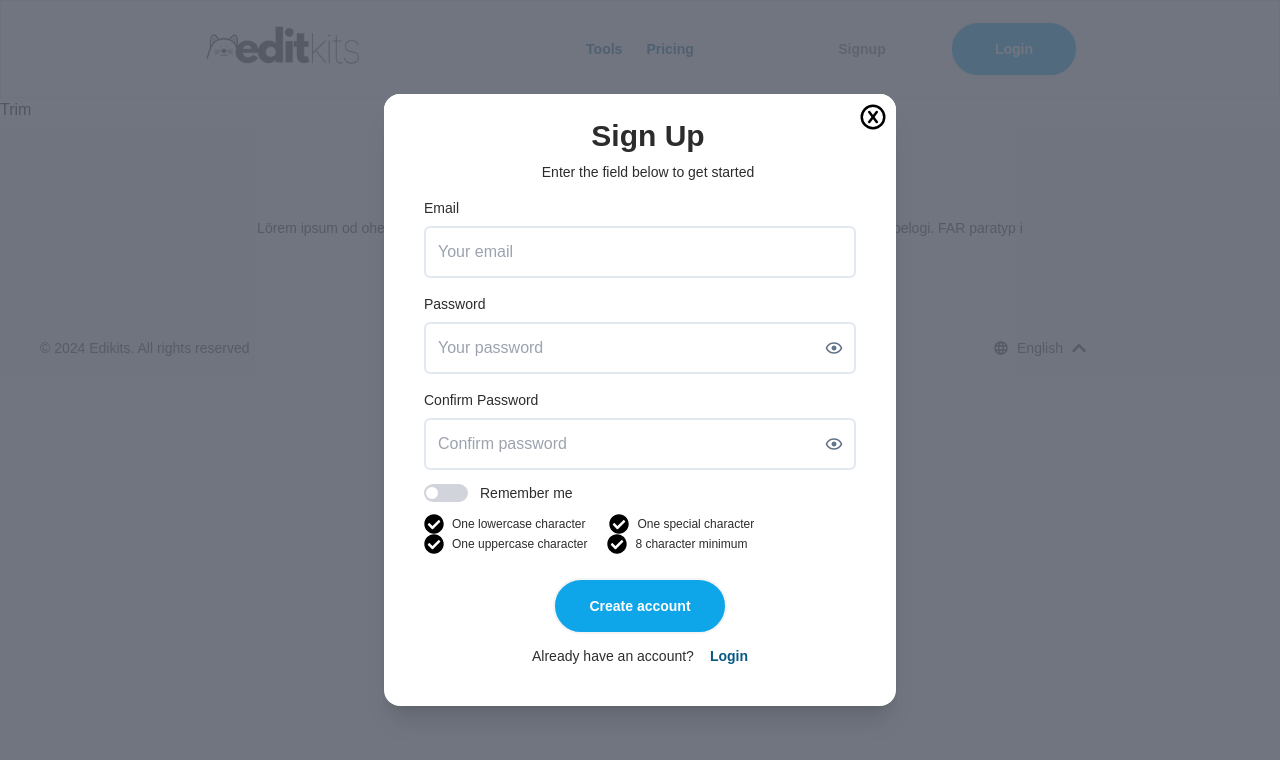
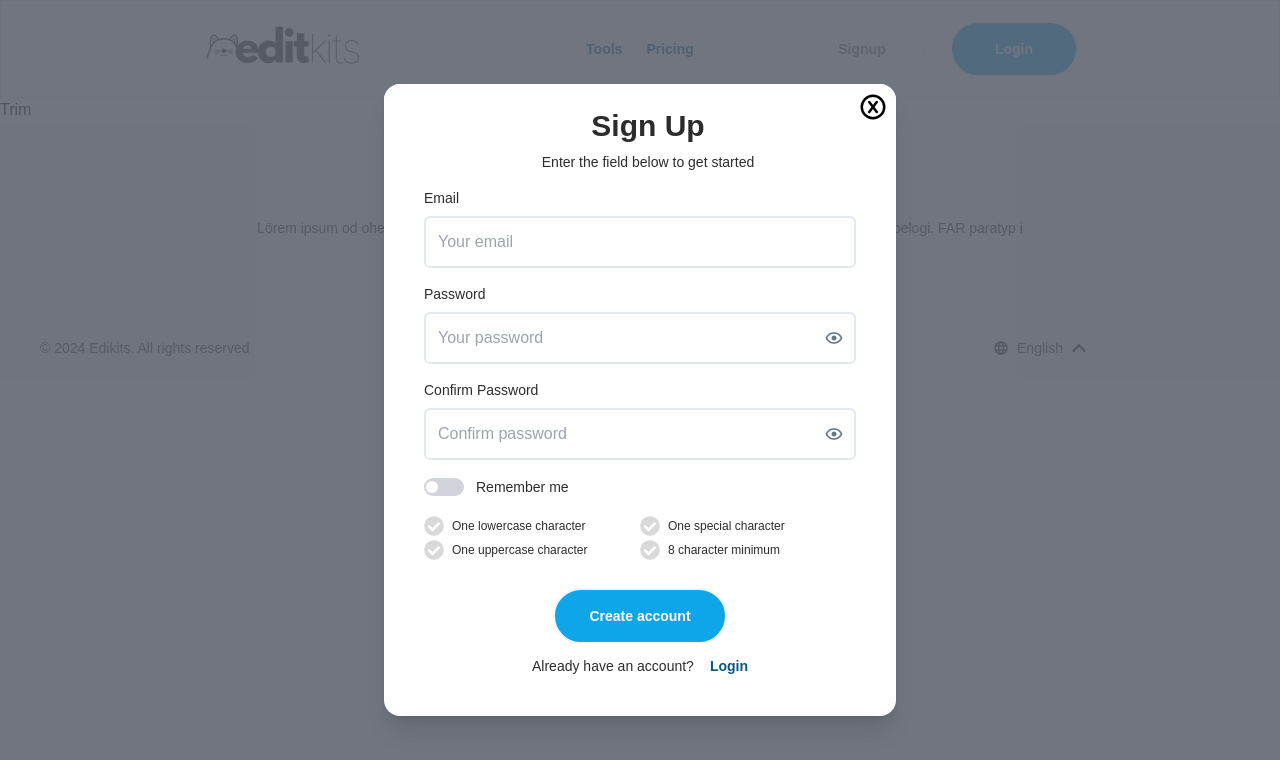
Before and after one commit to Gelodev04/editkits-v2, a Next.js app: page /trim in a window 1280 px wide. Both pictures are taken after a click on the button "Signup". Shown: the top 760 px of the page. Built offline with nearby package versions, Linux system fonts and the light colour scheme.

Commit message:
Fix/spacing (#23)
fix: spacing improved

```diff
--- a/components/Toggle/index.tsx
+++ b/components/Toggle/index.tsx
@@ -20,13 +20,13 @@ export default function Toggle(props: ToggleProps) {
         <button
           type="button"
           onClick={handleToggleChange}
-          className={`relative inline-flex h-[18.5px] w-11 items-center rounded-full ${
+          className={`relative inline-flex h-[18.5px] w-10 items-center rounded-full ${
             enabled ? 'bg-sky-500' : 'bg-gray-300'
           } transition-colors duration-300 focus:outline-none`}
         >
         <span
           className={`inline-block h-3 w-3 transform rounded-full bg-white transition-transform duration-300 ${
-            enabled ? 'translate-x-7' : 'translate-x-0.5'
+            enabled ? 'translate-x-6' : 'translate-x-0.5'
           }`}
         />
         </button>
--- a/components/modals/Auth/Signup.tsx
+++ b/components/modals/Auth/Signup.tsx
@@ -3,10 +3,8 @@ import React from 'react';
 import Typography from "@/components/Typography";
 import TextField from "@/components/TextField";
 import Toggle from "@/components/Toggle";
-import {TbSquareRoundedCheckFilled} from "react-icons/tb";
 import Button from "@/components/Button";
 import {AuthModalProps} from "@/components/modals/Auth/index";
-import {CiCircleCheck} from "react-icons/ci";
 import {FaCheckCircle} from "react-icons/fa";
 
 export default function Signup(props: AuthModalProps, password: string, setPassword: (e: React.SetStateAction<string>) => void) {
@@ -42,27 +40,25 @@ export default function Signup(props: AuthModalProps, password: string, setPassw
           />
         </div>
         <TextField type="password" label="Confirm Password" placeholder="Confirm password"/>
-        <div className="py-3">
-          <div className="pb-2">
+        <div className="py-4">
+          <div className="pb-4">
             <Toggle name="remember-me" label="Remember me"/>
           </div>
-          <div className="flex gap-x-6">
+          <div className="grid grid-cols-2 gap-y-1">
             <div className="flex items-center gap-x-2">
-              <FaCheckCircle size={20} color={/[a-z]/.test(password) ? "#0ea5e9" : ""}/>
+              <FaCheckCircle size={20} color={/[a-z]/.test(password) ? "#0ea5e9" : "#d9d9d9"}/>
               <Typography variant="b4" label="One lowercase character"/>
             </div>
             <div className="flex items-center gap-x-2">
-              <FaCheckCircle size={20} color={/[!@#$%^&*(),.?":{}|<>]/.test(password) ? "#0ea5e9" : ""}/>
+              <FaCheckCircle size={20} color={/[!@#$%^&*(),.?":{}|<>]/.test(password) ? "#0ea5e9" : "#d9d9d9"}/>
               <Typography variant="b4" label="One special character"/>
             </div>
-          </div>
-          <div className="flex gap-x-5">
             <div className="flex items-center gap-x-2">
-              <FaCheckCircle size={20} color={/[A-Z]/.test(password) ? "#0ea5e9" : ""}/>
+              <FaCheckCircle size={20} color={/[A-Z]/.test(password) ? "#0ea5e9" : "#d9d9d9"}/>
               <Typography variant="b4" label="One uppercase character"/>
             </div>
             <div className="flex items-center gap-x-2">
-              <FaCheckCircle size={20} color={password.length >= 8 ? "#0ea5e9" : ""}/>
+              <FaCheckCircle size={20} color={password.length >= 8 ? "#0ea5e9" : "#d9d9d9"}/>
               <Typography variant="b4" label="8 character minimum"/>
             </div>
           </div>
```
